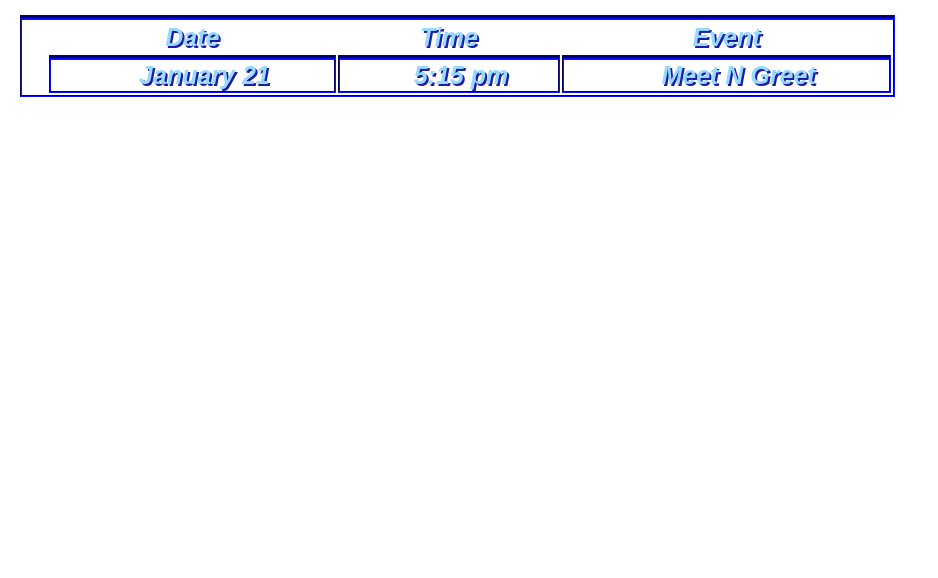
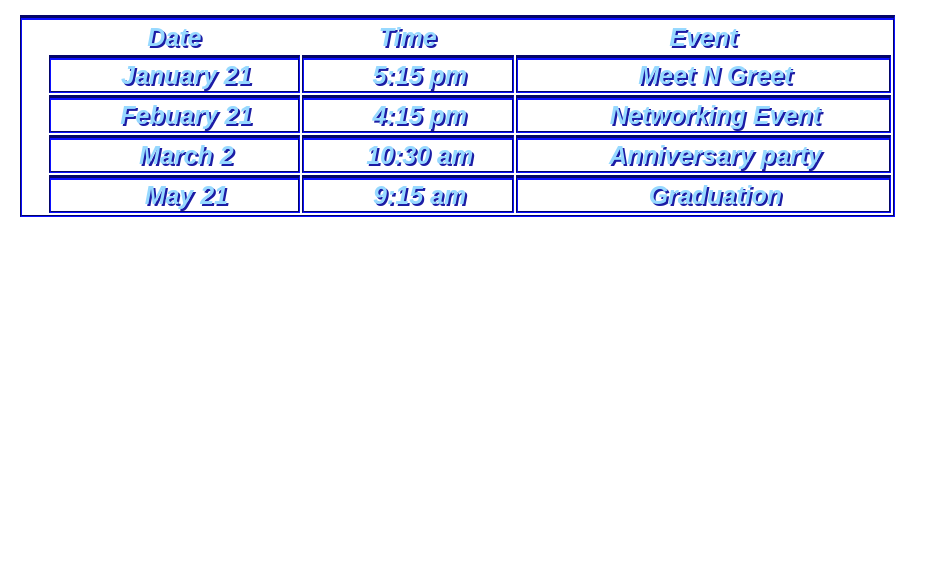
Before and after one commit to Karma1089/LibraStyle, a plain HTML site: page events.html in a window 1280 px wide. Shown: the part 222-800 px from the top of the page, without its empty margins (0-938 px from the left). Drawn offline with Linux system fonts and the light colour scheme.

Commit message:
Updates on 12/8/20

```diff
--- a/design.css
+++ b/design.css
@@ -52,6 +52,7 @@ header,title,footer{
     }
 ul{
     display: inline;
+    padding: 450px;
 }
 .h1{
     display: inline;
@@ -72,3 +73,10 @@ table,td{
     text-align: center;
     border-style: groove;
 }
+img{
+    padding-left: 200px;
+    width: 650px;
+    height: 500px;
+    margin-top: 200px;
+    margin-left: 0px;
+}
--- a/events.html
+++ b/events.html
@@ -18,7 +18,7 @@
         </ul>
     </div>
     <h2>Planed Events</h2>
-    <table width="50%">
+    <table style="width:50%">
         <thead>
             <tr>
                 <th>Date</th>
@@ -27,9 +27,27 @@
             </tr>
         </thead>
         <tbody>
+  <tr>
         <td>January 21</td>
         <td>5:15 pm</td>
         <td>Meet N Greet</td>
+    </tr>
+    <tr>
+        <td>Febuary 21</td>
+        <td>4:15 pm</td>
+        <td>Networking Event</td>
+    </tr>
+        <tr>
+            <td>March 2</td>
+            <td>10:30 am</td>
+            <td>Anniversary party</td>
+        </tr>
+        <tr>
+
+        <td>May 21</td>
+        <td>9:15 am</td>
+        <td>Graduation </td>
+        </tr>
     </tbody>
 
     </table>
```
Also changed, not shown: bio.html (+1 -0 lines), contact.html (+6 -2 lines).
